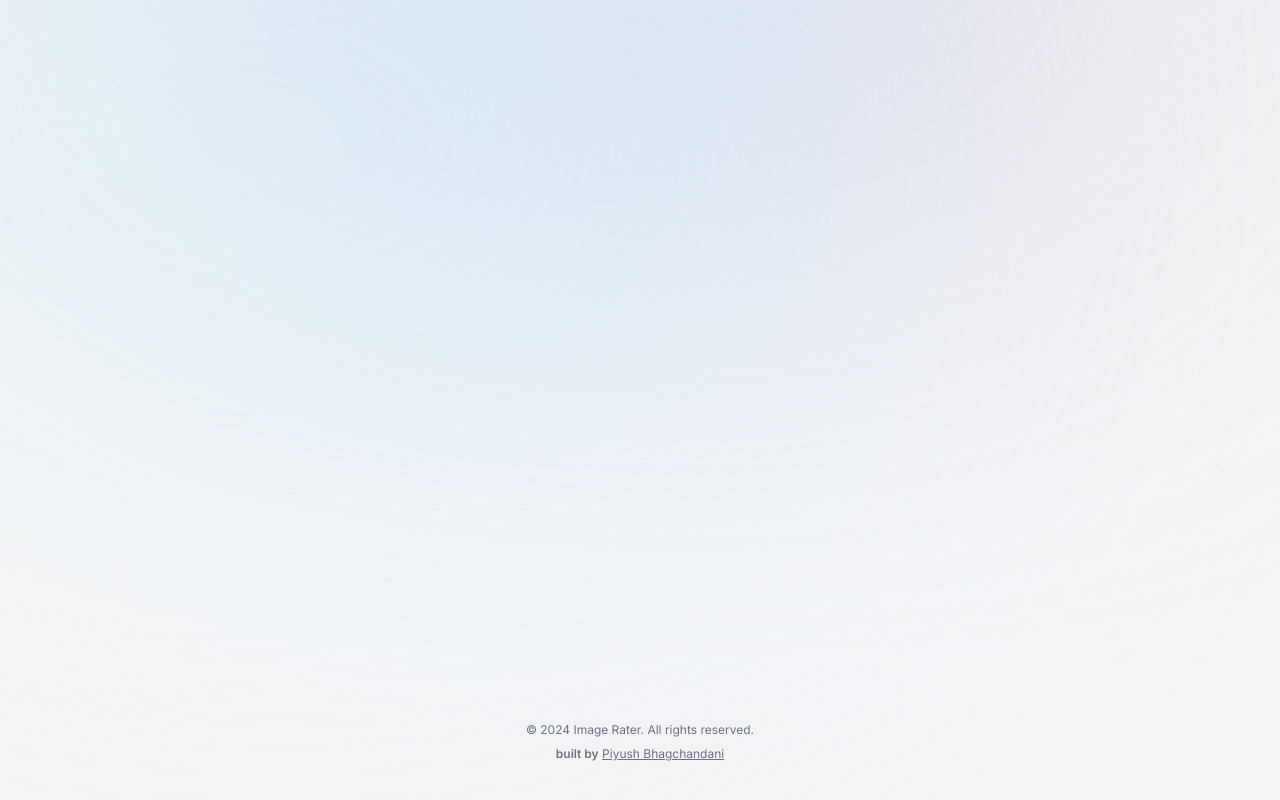
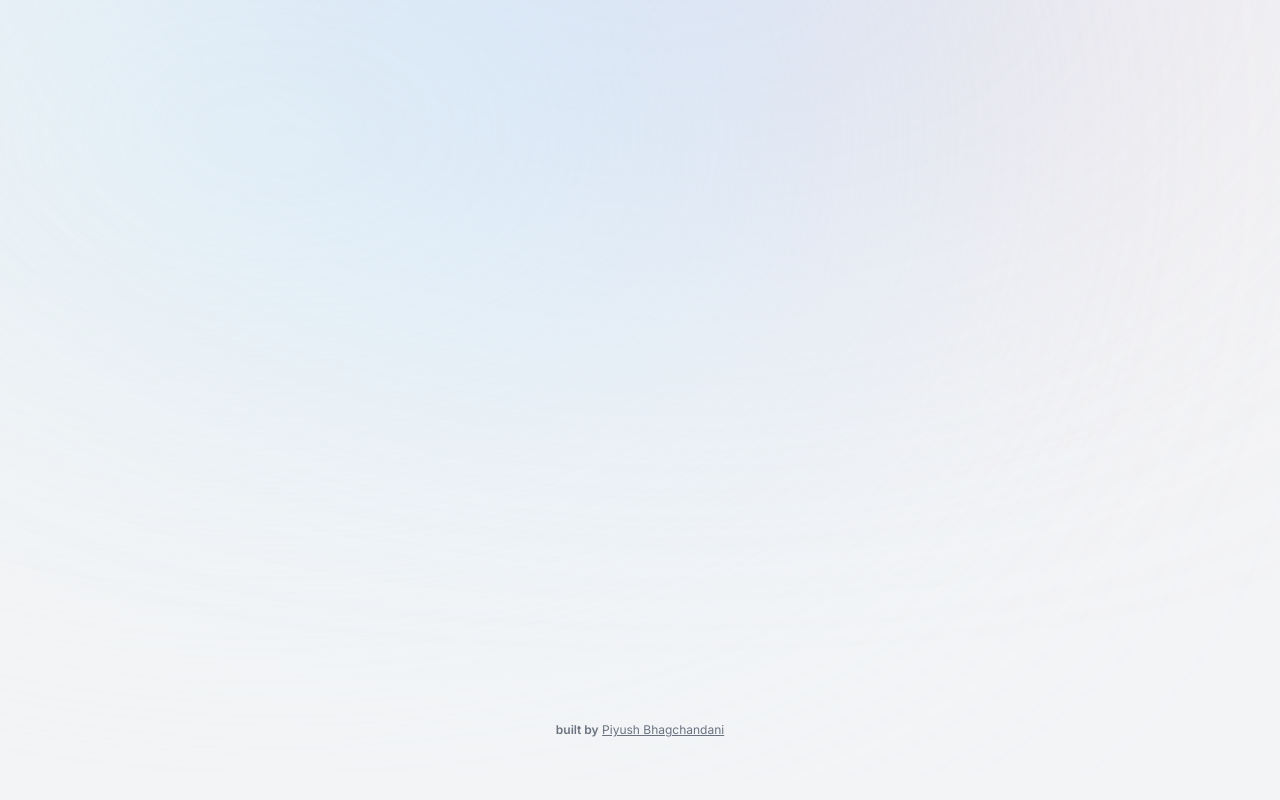
Before and after one commit to piyushstacks/SocialMediaPfpRater, a Next.js app: page / in a window 1280 px wide. Shown: the part 222-1022 px from the top of the page. After the commit the page ends 1000 px from the top, so only its background shows below. Built offline with nearby package versions, Linux system fonts and the light colour scheme.

Commit message:
footer updated

```diff
--- a/components/Footer.tsx
+++ b/components/Footer.tsx
@@ -4,9 +4,9 @@
 export default function Footer() {
   return (
     <footer className="mb-10 px-4 text-center text-gray-500">
-      <small className="mb-2 block text-xs">
+      {/* <small className="mb-2 block text-xs">
         &copy; 2024 Image Rater. All rights reserved.
-      </small>
+      </small> */}
       <p className="text-xs">
         <span className="font-semibold">built by</span> <a className="underline cursor-pointer" href="">Piyush Bhagchandani</a>
       </p>
```
